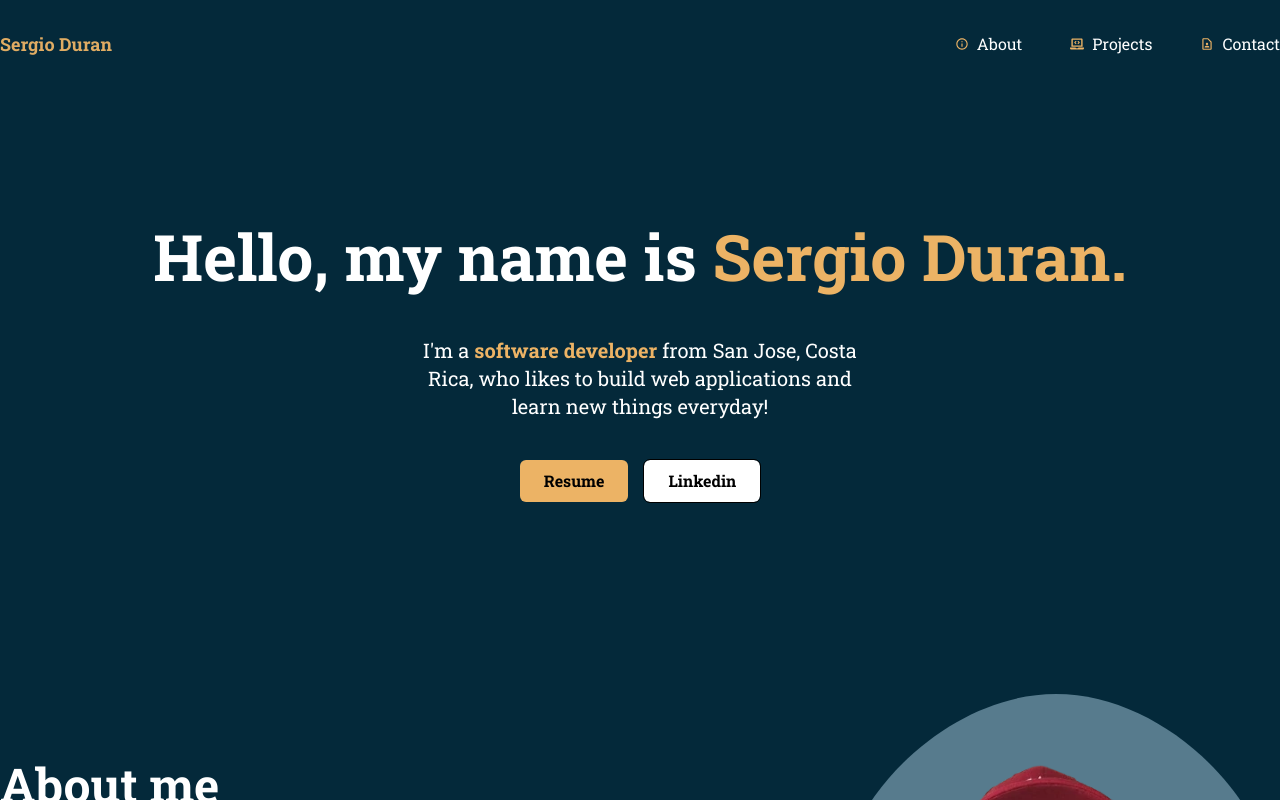
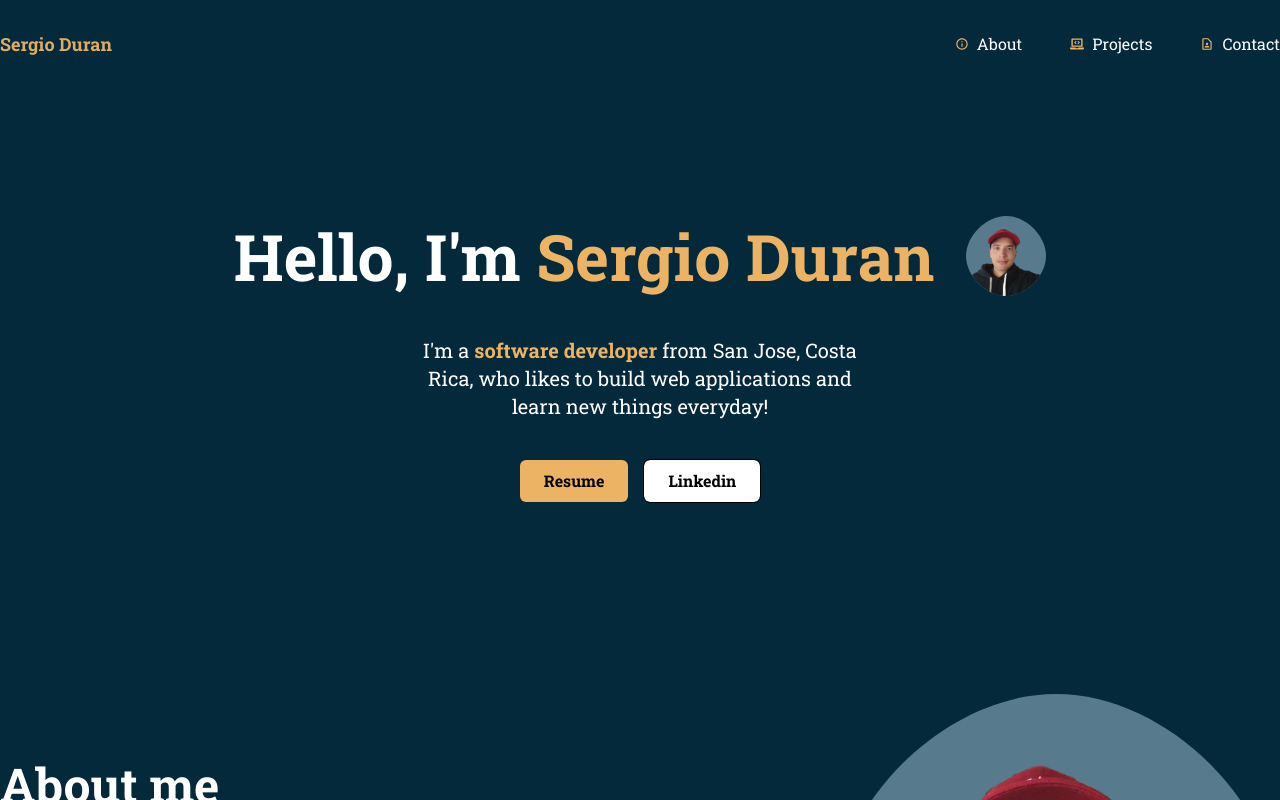
Before and after one commit to tutaabsoluta/portfolio, a React (Vite) app: page / in a window 1280 px wide. Shown: the top 800 px of the page. Built offline with nearby package versions, Linux system fonts and the light colour scheme.

Commit message:
header changes

```diff
--- a/src/ui/Header.jsx
+++ b/src/ui/Header.jsx
@@ -6,15 +6,45 @@ export const Header = () => {
     <header className="flex items-center mt-40 justify-center mb-48">
       {/* Content */}
       <div className="space-y-10 text-center flex flex-col items-center">
-        <h1 className="leading-[80px] text-white">
-          Hello, my name is <span className="text-primary">Sergio Duran.</span>
-        </h1>
+        <div className="flex items-center gap-8">
+          <div>
+            <h1 className="text-white">
+              Hello, I'm <span className="text-primary">Sergio Duran</span>
+            </h1>
+          </div>
+          <div>
+            <div className="relative w-20 h-20">
+              {/* BG Image */}
+              <img
+                src="selfie-bg.svg"
+                alt="Background Color"
+                className="absolute top-0 left-0 w-full h-full"
+              />
+
+              {/* Selfie */}
+              <img
+                src="selfie.webp"
+                alt="Selfie Image"
+                className="absolute top-0 left-0 w-full h-full"
+                style={{
+                  WebkitMaskImage: "url('selfie-bg.svg')",
+                  WebkitMaskRepeat: "no-repeat",
+                  WebkitMaskSize: "cover",
+                  maskImage: "url('selfie-bg.svg')",
+                  maskRepeat: "no-repeat",
+                  maskSize: "cover",
+                }}
+              />
+            </div>
+          </div>
+        </div>
         <p className="text-white text-xl max-w-md">
           I'm a{" "}
           <span className="text-primary font-bold text-xl">
             software developer
           </span>{" "}
-          from San Jose, Costa Rica, who likes to build web applications and learn new things everyday!
+          from San Jose, Costa Rica, who likes to build web applications and
+          learn new things everyday!
         </p>
 
         <div className="flex gap-4 justify-center">
```
Also changed, not shown: public/selfie2.png (added), public/selfie3.png (added).
